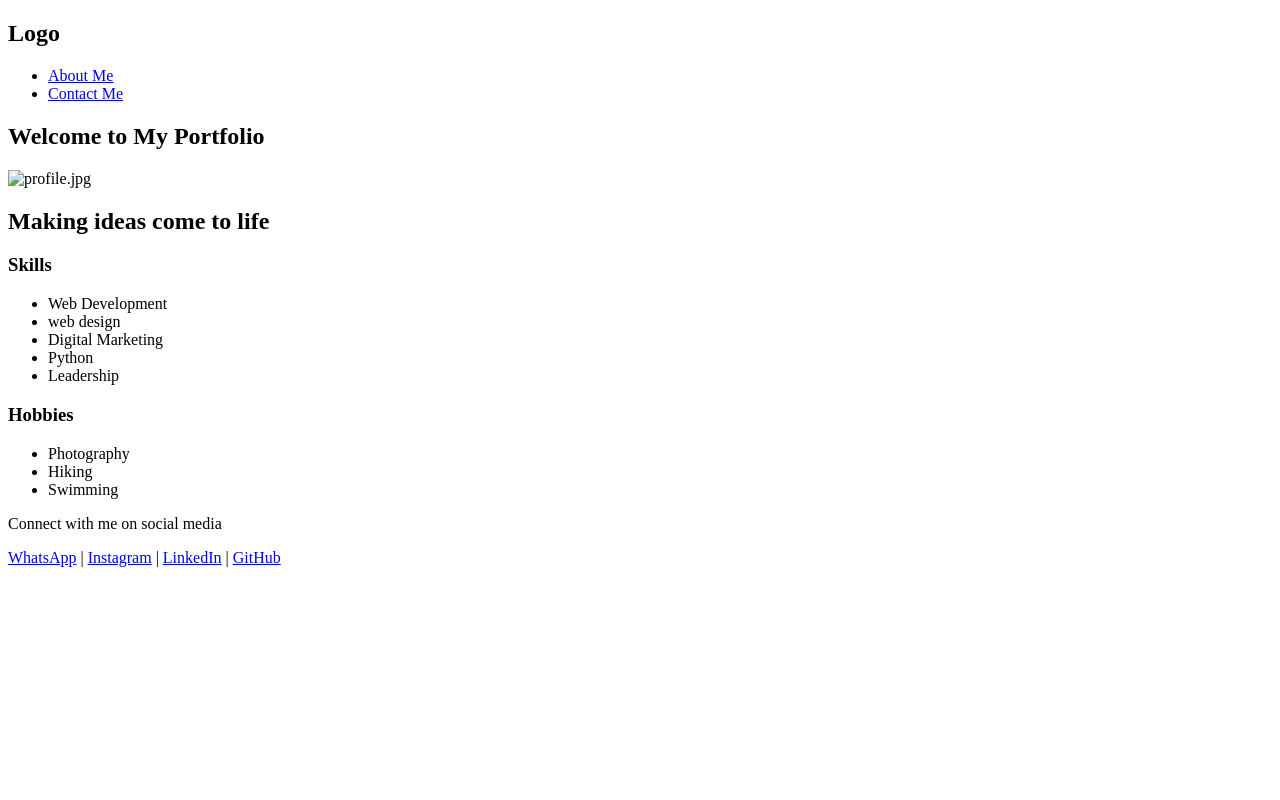
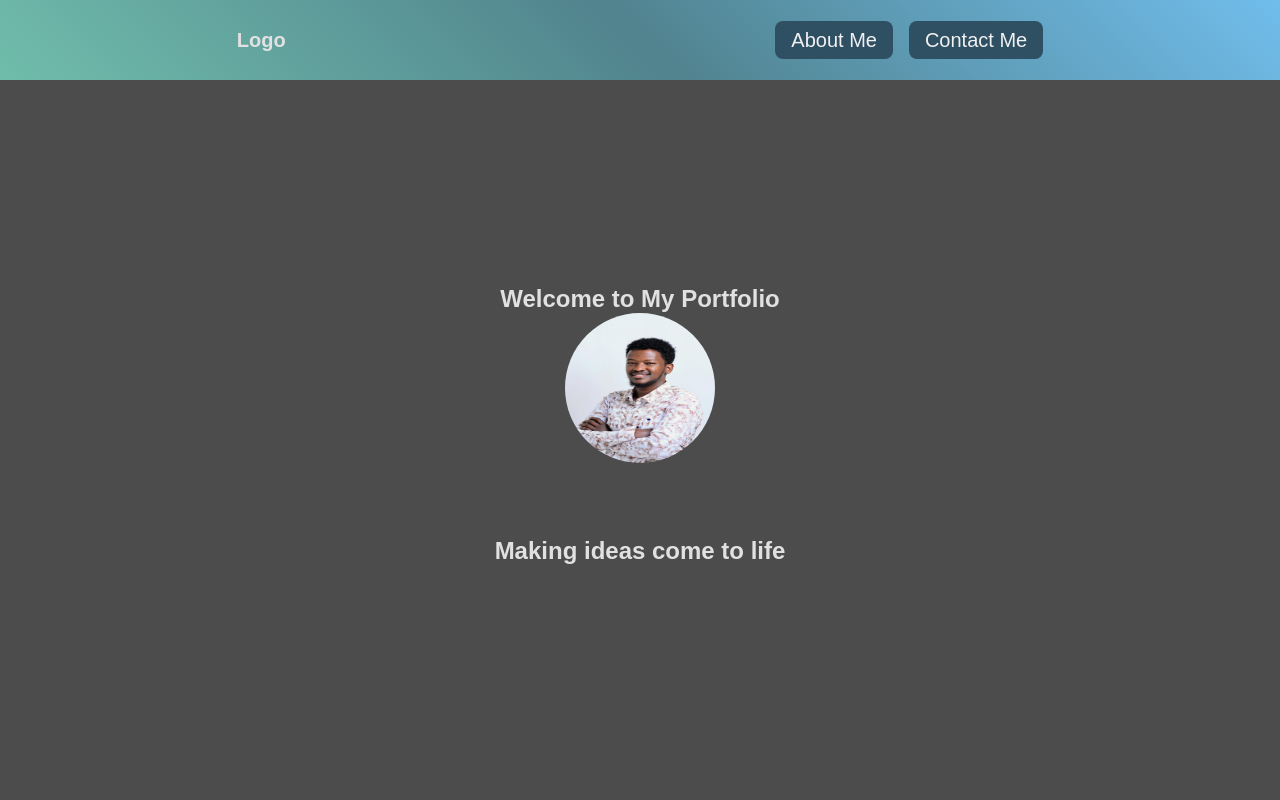
Before and after one commit to moulidmahat/Portfolio, a plain HTML site: page index.html in a window 1280 px wide. Shown: the top 800 px of the page. Drawn offline with Linux system fonts and the light colour scheme; the site is published under a folder, as on GitHub Pages, so addresses that start at the root find nothing.

Commit message:
"added changes to style.css and index.html"

```diff
--- a/index.html
+++ b/index.html
@@ -4,7 +4,7 @@
     <meta charset="UTF-8">
     <meta name="viewport" content="width=device-width, initial-scale=1.0">
     <title>My Portfolio</title>
-    <link rel="stylesheet" href="/css/style.css">
+    <link rel="stylesheet" href="./css/style.css">
 </head>
 <body>
 <!--Navigation-->
@@ -19,7 +19,7 @@
     <section class="header-section">
         <div class="header">
             <h1>Welcome to My Portfolio</h1>
-            <img src="/assets/profile.jpg" alt="profile.jpg" class="profile-image">
+            <img src="./assets/profile.jpg" alt="profile.jpg" class="profile-image">
         </div>
 
         <!-- Tagline Section -->
```
Also changed, not shown: contact.html (+1 -1 lines).
